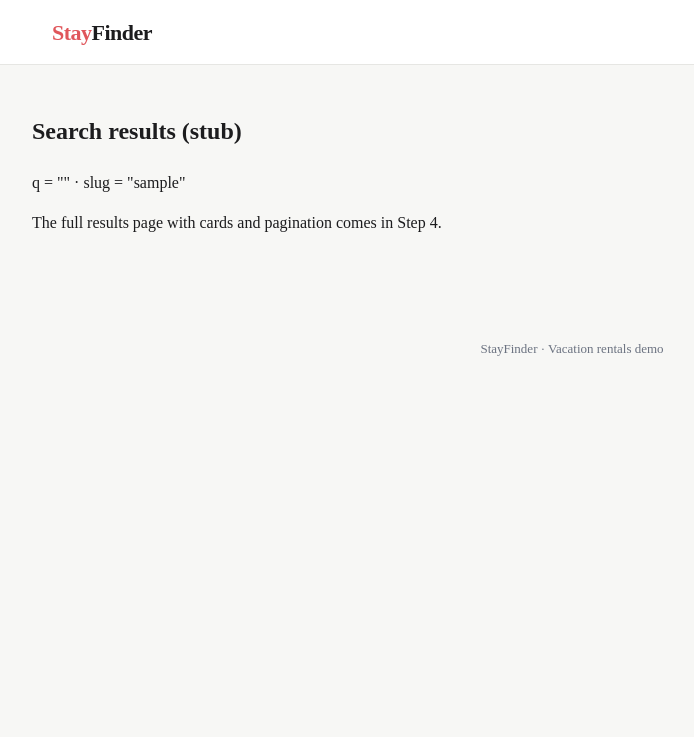
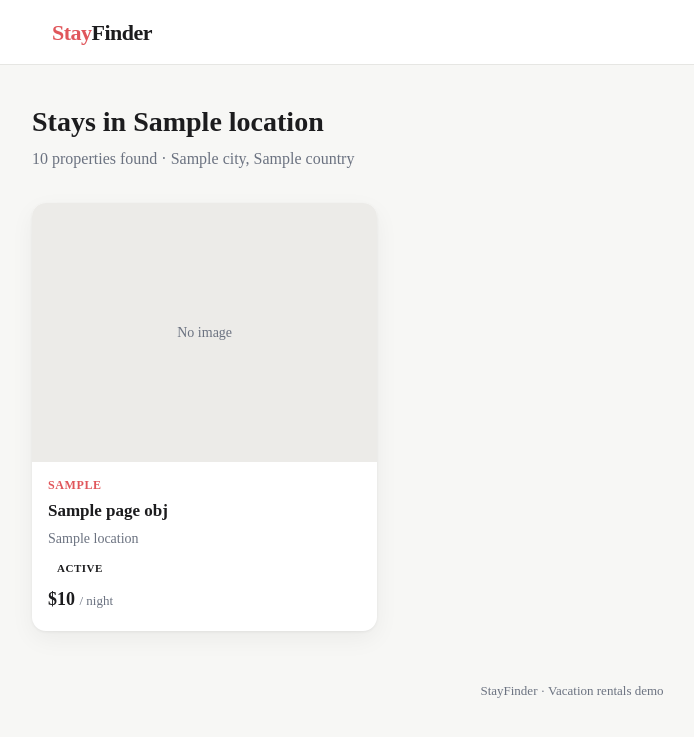
Before and after one commit to NaimurRahmannn/Property_Management_System_Lam, a Django app: template templates/property_app/search.html in a window 1280 px wide. Shown: the top 737 px of the page, without its empty margins (68-762 px from the left). Run offline with Django 5.2, Linux system fonts and the light colour scheme; the template is opened without the code that fills it: most values are stand-ins (such as "Sample title", 1, 10 or a date in 2020).

Commit message:
feat: add location search results page with pagination

```diff
--- a/static/css/styles.css
+++ b/static/css/styles.css
@@ -233,3 +233,41 @@ footer.site {
   background: #faf2f1;
   color: var(--brand-dark);
 }
+.results-head {
+  padding: 36px 0 8px;
+}
+.results-head h1 {
+  font-size: 28px;
+  margin: 0 0 4px;
+}
+.results-head .sub {
+  color: var(--muted);
+}
+.results-body {
+  padding: 24px 0 10px;
+}
+.pagination {
+  display: flex;
+  gap: 8px;
+  justify-content: center;
+  align-items: center;
+  margin: 36px 0 10px;
+}
+.pagination a,
+.pagination span {
+  padding: 8px 14px;
+  border-radius: 9px;
+  border: 1px solid var(--line);
+  background: var(--card);
+  font-weight: 600;
+  font-size: 14px;
+}
+.pagination .current {
+  background: var(--brand);
+  color: #fff;
+  border-color: var(--brand);
+}
+.pagination .disabled {
+  opacity: 0.4;
+  pointer-events: none;
+}
--- a/templates/property_app/search.html
+++ b/templates/property_app/search.html
@@ -1,8 +1,75 @@
 {% extends "property_app/base.html" %}
+
+{% block title %}
+  {% if location %}Stays in {{ location.name }}{% else %}Search{% endif %} &middot; StayFinder
+{% endblock %}
+
 {% block content %}
-<div class="wrap section">
-  <h2>Search results (stub)</h2>
-  <p>q = "{{ q }}" &middot; slug = "{{ slug }}"</p>
-  <p>The full results page with cards and pagination comes in Step 4.</p>
+<div class="wrap results-head">
+  {% if location %}
+    <h1>Stays in {{ location.name }}</h1>
+    <div class="sub">
+      {{ total }} propert{{ total|pluralize:"y,ies" }} found
+      {% if location.city %}&middot; {{ location.city }}, {{ location.country }}{% endif %}
+    </div>
+  {% else %}
+    <h1>No matching location</h1>
+    <div class="sub">
+      {% if query %}We couldn&rsquo;t find a location for &ldquo;{{ query }}&rdquo;.{% else %}Enter a destination to search.{% endif %}
+    </div>
+  {% endif %}
+</div>
+
+<div class="wrap results-body">
+  {% if page_obj.object_list %}
+    <div class="grid">
+      {% for p in page_obj %}
+        <a class="card" href="#">
+          {% with img=p.images.first %}
+            {% if img %}
+              <div class="thumb" style="background-image:url('{{ img.image.url }}');"></div>
+            {% else %}
+              <div class="thumb">No image</div>
+            {% endif %}
+          {% endwith %}
+          <div class="body">
+            <div class="ptype">{{ p.get_property_type_display }}</div>
+            <h3>{{ p.title }}</h3>
+            <div class="loc">{{ p.location.name }}</div>
+            <div><span class="badge {{ p.status }}">{{ p.get_status_display }}</span></div>
+            <div class="price">${{ p.price }} <small>/ night</small></div>
+          </div>
+        </a>
+      {% endfor %}
+    </div>
+
+    {% if page_obj.paginator.num_pages > 1 %}
+      <div class="pagination">
+        {% if page_obj.has_previous %}
+          <a href="?{% if location %}slug={{ location.slug }}{% else %}q={{ query|urlencode }}{% endif %}&page={{ page_obj.previous_page_number }}">&larr; Prev</a>
+        {% else %}
+          <span class="disabled">&larr; Prev</span>
+        {% endif %}
+
+        {% for num in page_obj.paginator.page_range %}
+          {% if num == page_obj.number %}
+            <span class="current">{{ num }}</span>
+          {% else %}
+            <a href="?{% if location %}slug={{ location.slug }}{% else %}q={{ query|urlencode }}{% endif %}&page={{ num }}">{{ num }}</a>
+          {% endif %}
+        {% endfor %}
+
+        {% if page_obj.has_next %}
+          <a href="?{% if location %}slug={{ location.slug }}{% else %}q={{ query|urlencode }}{% endif %}&page={{ page_obj.next_page_number }}">Next &rarr;</a>
+        {% else %}
+          <span class="disabled">Next &rarr;</span>
+        {% endif %}
+      </div>
+    {% endif %}
+  {% else %}
+    <div class="empty">
+      {% if location %}No active properties in this location yet.{% else %}Try searching for a destination from the home page.{% endif %}
+    </div>
+  {% endif %}
 </div>
 {% endblock %}
```
Also changed, not shown: property_app/views.py (+39 -4 lines).
